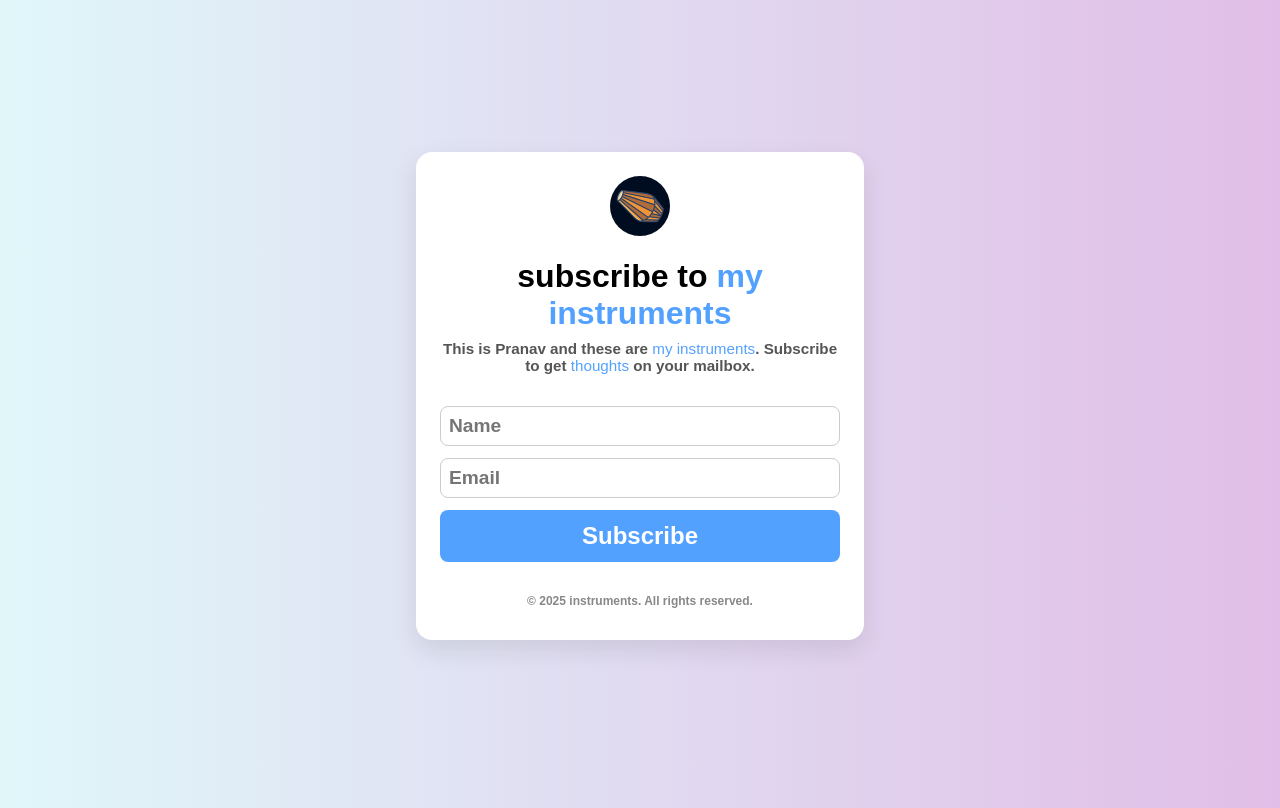
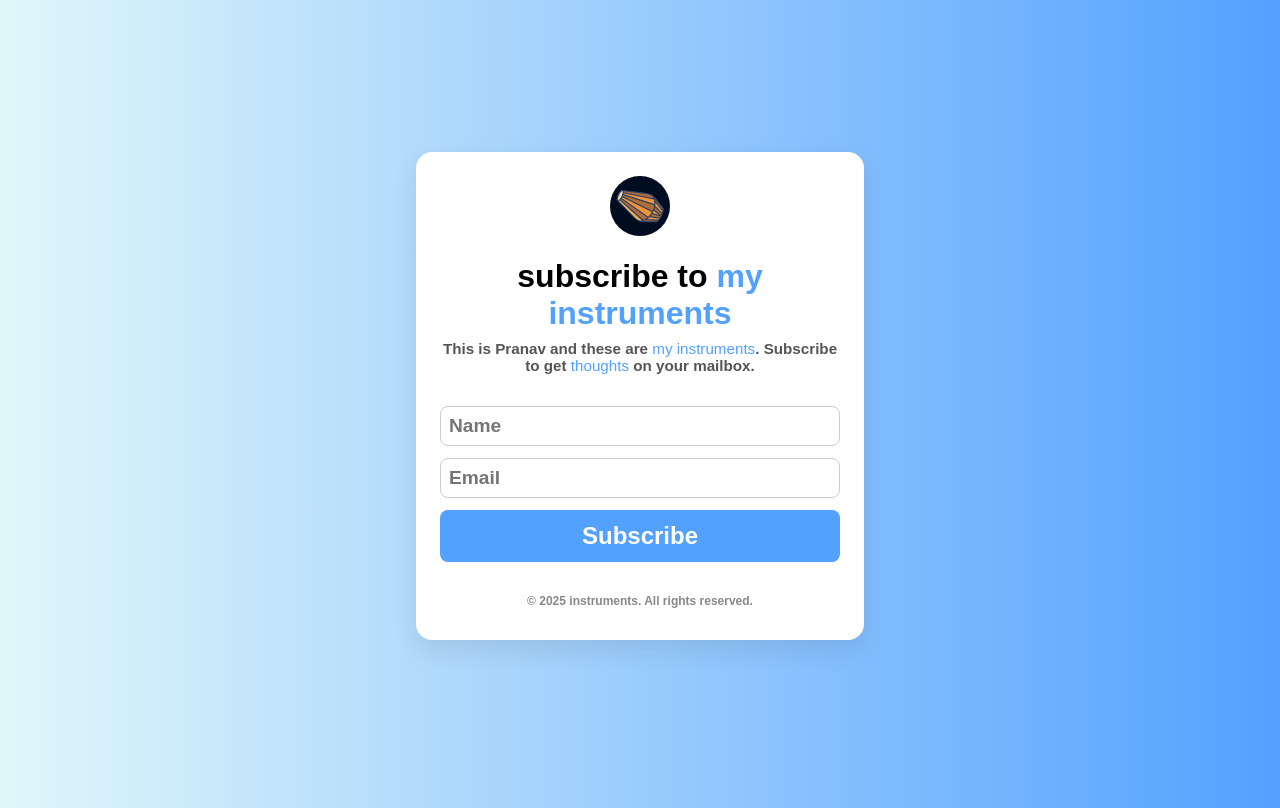
Before and after one commit to pranavatpeaks/my_instruments, a Next.js app: page / in a window 1280 px wide. Built offline with nearby package versions, Linux system fonts and the light colour scheme; a web font is replaced by a local one.

Commit message:
Update globals.css

```diff
--- a/src/styles/globals.css
+++ b/src/styles/globals.css
@@ -3,5 +3,5 @@ body {
   padding: 0;
   font-family: -apple-system, BlinkMacSystemFont, 'Segoe UI', Roboto, Oxygen,
     Ubuntu, Cantarell, 'Open Sans', 'Helvetica Neue', sans-serif;
-  background: linear-gradient(to right, #e0f7fa, #e1bee7);
+  background: linear-gradient(to right, #e0f7fa, rgba(83,161,255,255));
 }
```
